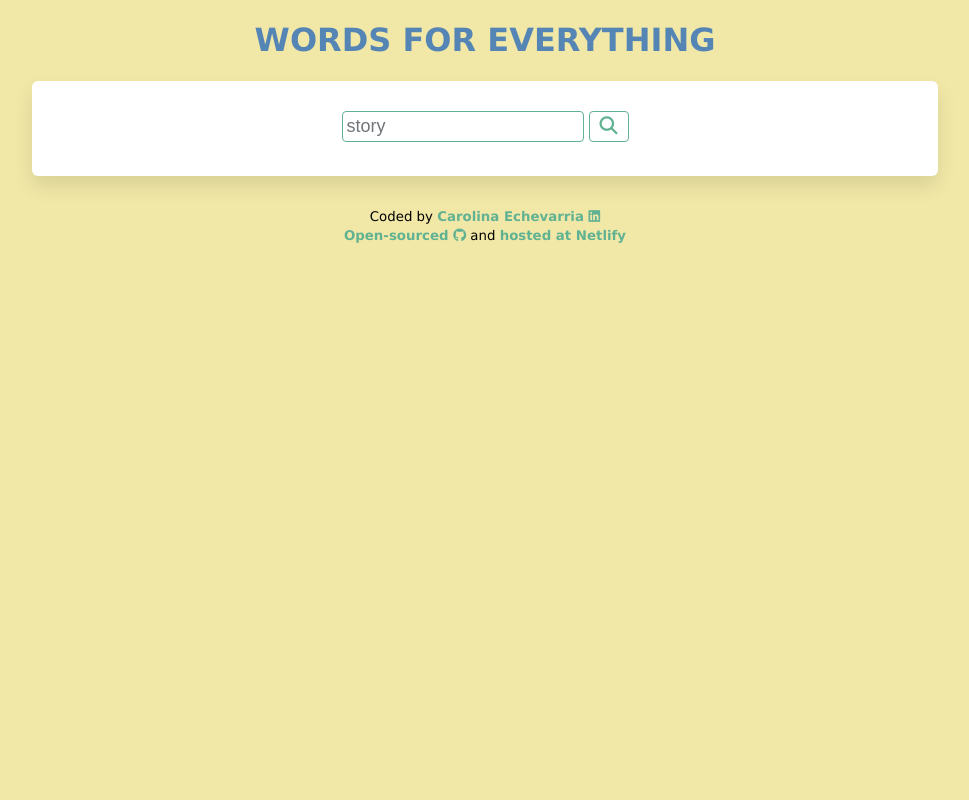
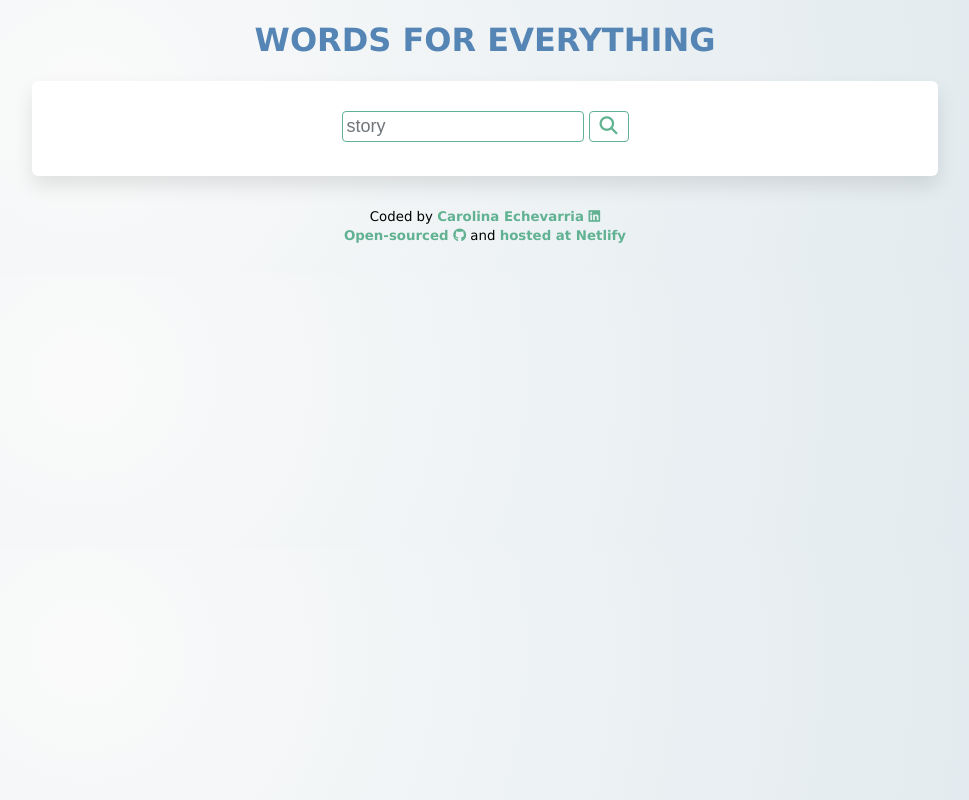
Before and after one commit to caro-echevarria/dictionary-react, a React (Create React App) app: page / in a window 1280 px wide. Shown: the whole page, without its empty margins (155-1124 px from the left). Built offline with nearby package versions, Linux system fonts and the light colour scheme; no server answers; some icons are missing.

Commit message:
Update App.css

```diff
--- a/src/App.css
+++ b/src/App.css
@@ -4,7 +4,11 @@
 }
 
 body {
-  background: #f1e8a7;
+  background: radial-gradient(
+    circle at 18.7% 37.8%,
+    rgb(250, 250, 250) 0%,
+    rgb(225, 234, 238) 90%
+  );
   font-family: "Lucida Sans", "Lucida Sans Regular", "Lucida Grande",
     "Lucida Sans Unicode", Geneva, Verdana, sans-serif;
 }
```
